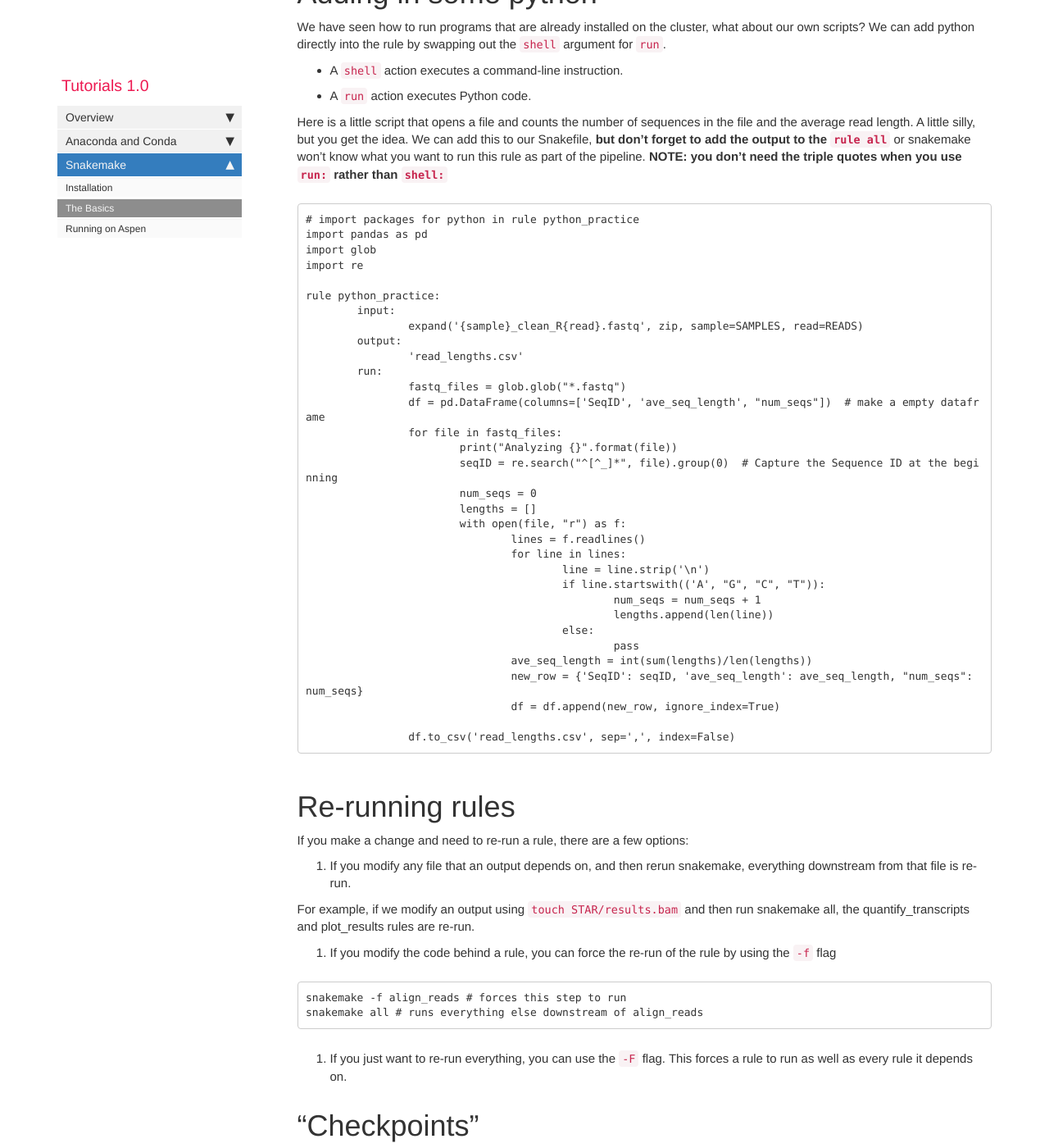
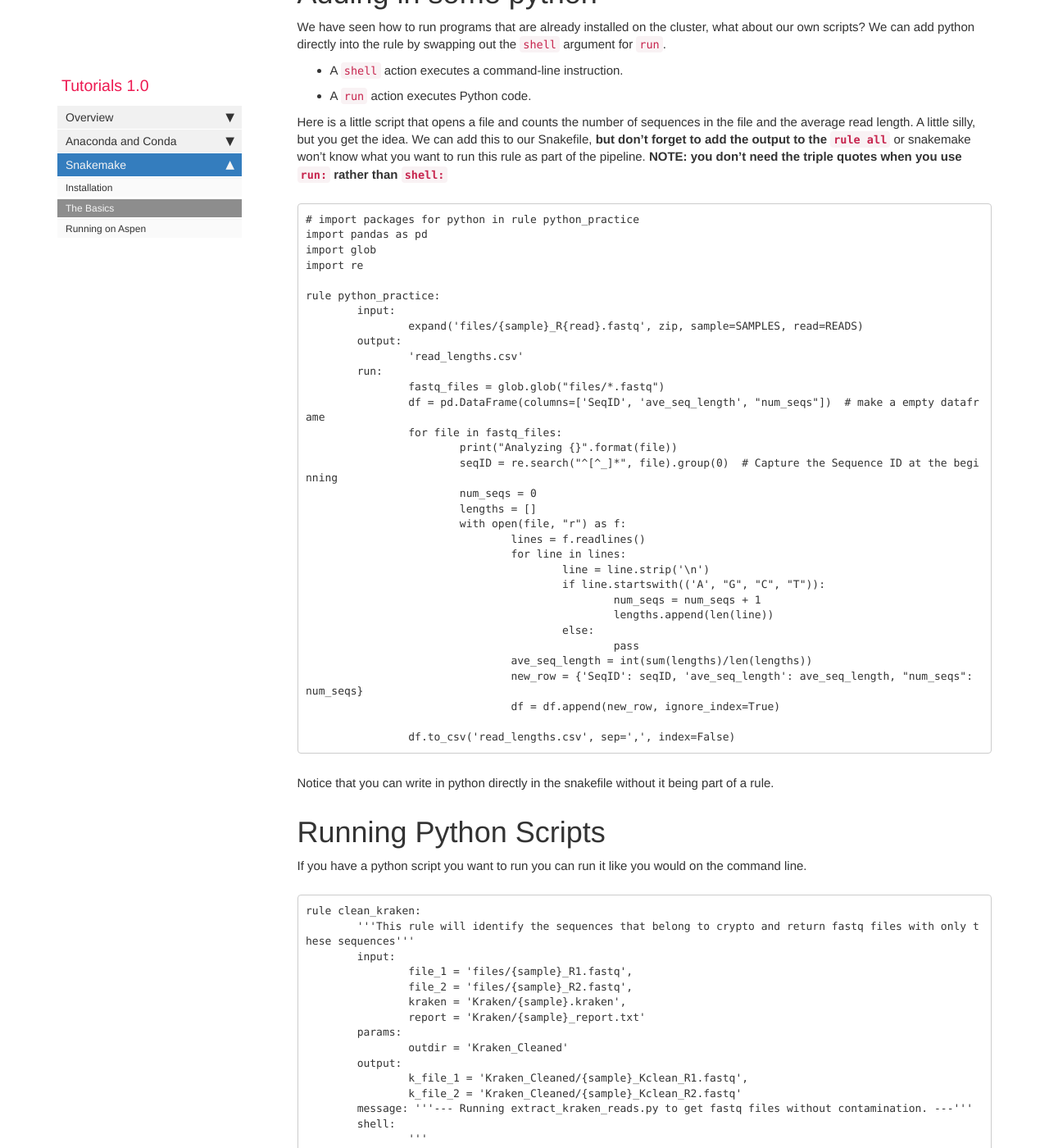
Before and after one commit to jvhagey/Tutorials, a Jekyll site: the page built from pages/mydoc/mydoc_Basic.md, in a window 1280 px wide and 1400 px high, scrolled down 5290 px. Shown: the whole window at 82% size. Built offline with Jekyll 4.4.1, drawn with Linux system fonts in a browser that asks for light colours; comment, search, counter and statistics services are not loaded; some of the changed text lies outside the part shown.

Commit message:
Update mydoc_Basic.md

````diff
--- a/pages/mydoc/mydoc_Basic.md
+++ b/pages/mydoc/mydoc_Basic.md
@@ -190,7 +190,7 @@ rule all:
 
 By default the expand function uses `itertools.product` to create every combination of the supplied wildcards. Expand takes an optional, second positional argument which can customize how wildcards are combined. How we currently wrote the expand function will give duplicates so we can add `zip` to clean this up.
 
-We can use a simplified variant of `expand()`, called `multiext()`, that allows us to define a set of output or input files that just differ by their extension 'multiext("fastqc/{sample}_R{read}_fastqc", ".zip", ".html")
+We can use a simplified variant of `expand()`, called `multiext()`, that allows us to define a set of output or input files that just differ by their extension. This will clean things up a bit more.
 
 Now our full baby snakemake file looks like this:
 
@@ -246,11 +246,11 @@ import re
 
 rule python_practice:
 	input:
-		expand('{sample}_clean_R{read}.fastq', zip, sample=SAMPLES, read=READS)
+		expand('files/{sample}_R{read}.fastq', zip, sample=SAMPLES, read=READS)
 	output:
 		'read_lengths.csv'
 	run:
-		fastq_files = glob.glob("*.fastq")
+		fastq_files = glob.glob("files/*.fastq")
 		df = pd.DataFrame(columns=['SeqID', 'ave_seq_length', "num_seqs"])  # make a empty dataframe
 		for file in fastq_files:
 			print("Analyzing {}".format(file))
@@ -273,19 +273,73 @@ rule python_practice:
 		df.to_csv('read_lengths.csv', sep=',', index=False)
 ```
 
-# Re-running rules
+Notice that you can write in python directly in the snakefile without it being part of a rule.
+
+# Running Python Scripts
+
+If you have a python script you want to run you can run it like you would on the command line.
+
+```
+rule clean_kraken:
+	'''This rule will identify the sequences that belong to crypto and return fastq files with only these sequences'''
+	input:
+		file_1 = 'files/{sample}_R1.fastq',
+		file_2 = 'files/{sample}_R2.fastq',
+		kraken = 'Kraken/{sample}.kraken',
+		report = 'Kraken/{sample}_report.txt'
+	params:
+		outdir = 'Kraken_Cleaned'
+	output:
+		k_file_1 = 'Kraken_Cleaned/{sample}_Kclean_R1.fastq',
+		k_file_2 = 'Kraken_Cleaned/{sample}_Kclean_R2.fastq'
+	message: '''--- Running extract_kraken_reads.py to get fastq files without contamination. ---'''
+	shell:
+		'''
+		echo 'I am running on node:' `hostname`
+		mkdir -p {params.outdir}
+		python extract_kraken_reads.py --include-children --fastq-output --taxid 5806 -s {input.file_1} -s2 {input.file_2} -o {output.k_file_1} -o2 {output.k_file_2} --report {input.report} -k {input.kraken}
+		'''
+```
+
+Notice here we added the `message:` argument. When executing snakemake, a short summary for each running rule is given to the console. This can be overridden by specifying a message for a rule.
+
+Another way to run a python script (or any type of script) would be to use `script:` rather than `shell:` argument and have the python script make the output directory for us.
+
+```
+rule clean_kraken:
+	'''This rule will identify the sequences that belong to crypto and return fastq files with only these sequences'''
+	input:
+		file_1 = 'files/{sample}_R1.fastq',
+		file_2 = 'files/{sample}_R2.fastq',
+		kraken = 'Kraken/{sample}.kraken',
+		report = 'Kraken/{sample}_report.txt'
+	params:
+		outdir = 'Kraken_Cleaned'
+	output:
+		k_file_1 = 'Kraken_Cleaned/{sample}_Kclean_R1.fastq',
+		k_file_2 = 'Kraken_Cleaned/{sample}_Kclean_R2.fastq'
+	message: '''--- Running extract_kraken_reads.py to get fastq files without contamination. ---'''
+	script:
+        "extract_kraken_reads.py --include-children --fastq-output --taxid 5806 -s {input.file_1} -s2 {input.file_2} -o {output.k_file_1} -o2 {output.k_file_2} --report {input.report} -k {input.kraken}"
+
+```
+# Your Turn
+
+Now that you have a bit of experience with snakemake go ahead and write a new rule to run fastqc on the new files that have been created.
+
+# Re-running Rules
 
 If you make a change and need to re-run a rule, there are a few options:
 
 1. If you modify any file that an output depends on, and then rerun snakemake, everything downstream from that file is re-run.
 
-For example, if we modify an output using `touch STAR/results.bam` and then run snakemake all, the quantify_transcripts and plot_results rules are re-run.
+For example, if we modify an output (for example 40457_Human_L001_R2.fastq) by running `touch files/40457_Human_L001_R2.fastq` at the command line this will update the time stamp on this file which then triggers a rerun of the `fastqc` and `python_practice` rules when `snakemake --cores 1` is run.
 
 2. If you modify the code behind a rule, you can force the re-run of the rule by using the `-f` flag
 
 ```
-snakemake -f align_reads # forces this step to run
-snakemake all # runs everything else downstream of align_reads
+snakemake -f python_practice --cores 1 # forces this step to run
+snakemake all --cores 1 # runs everything needed to get the files listed in the rule all:
 ```
 
 3. If you just want to re-run everything, you can use the `-F` flag. This forces a rule to run as well as every rule it depends on.
````
Also changed, not shown: other parts of pages/mydoc/mydoc_Basic.md (+3 -3 lines).
